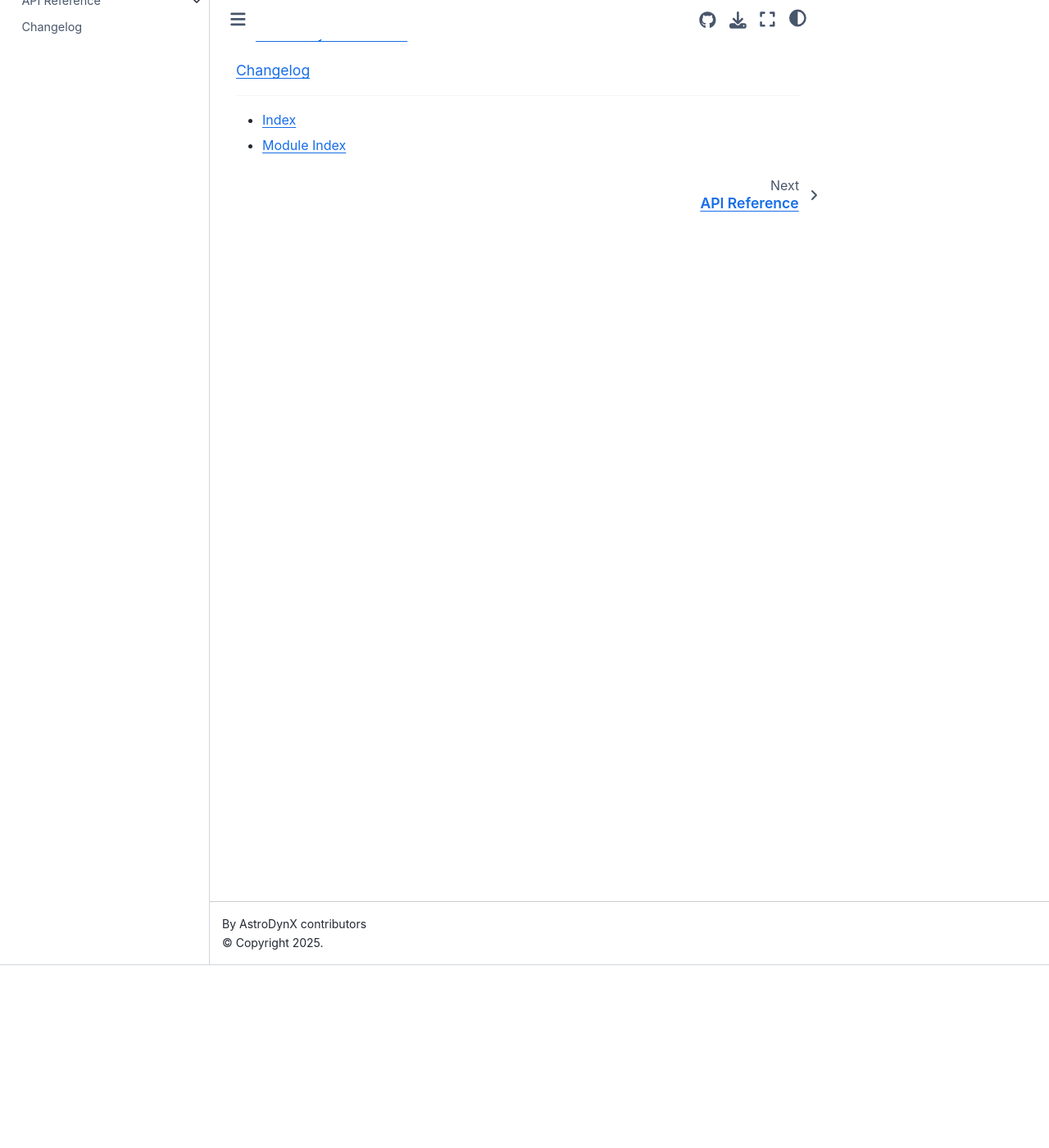
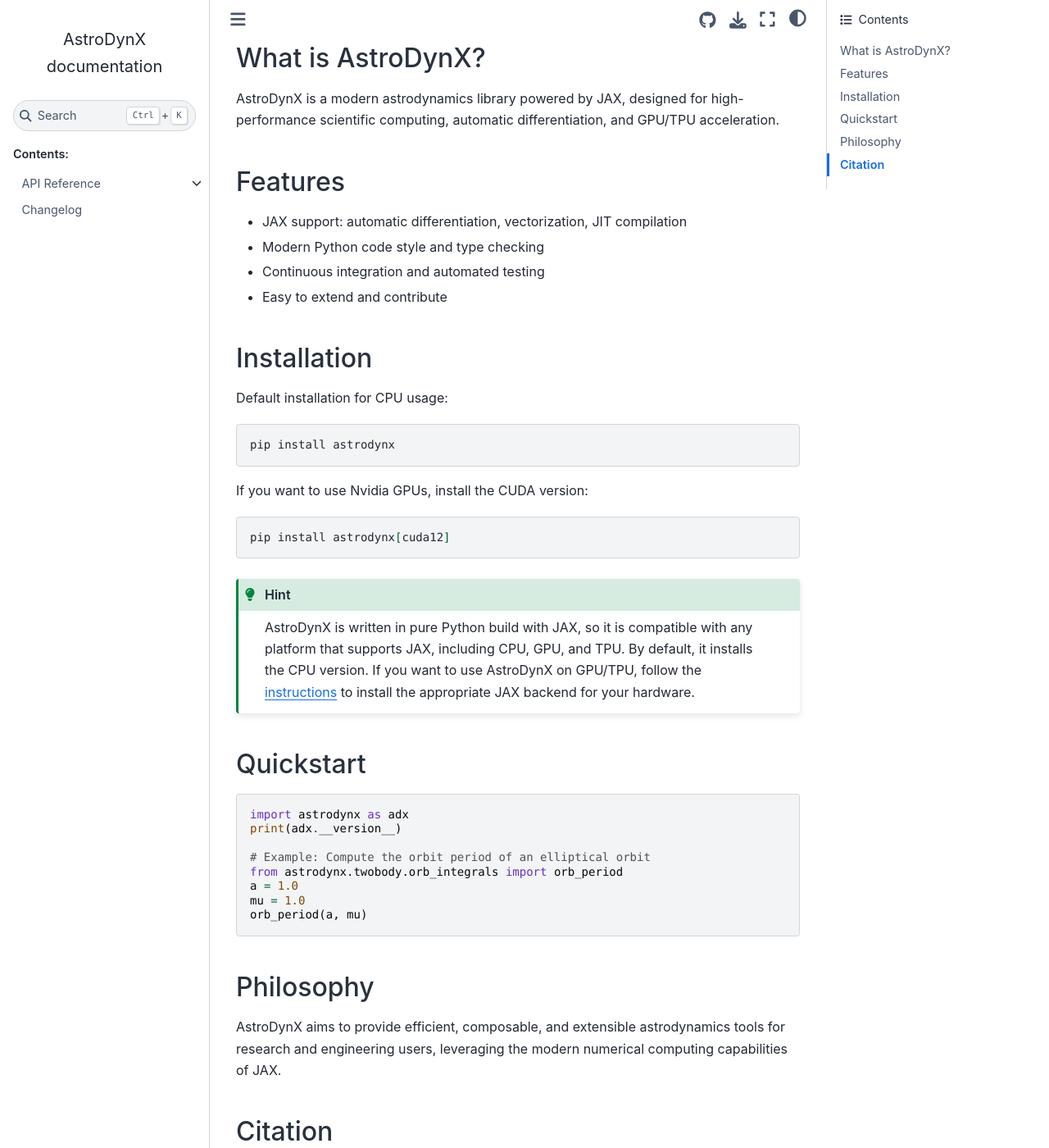
Before and after one commit to pennbay/astrodynx, a Sphinx documentation site: the page built from docs/index.rst, in a window 1280 px wide and 1400 px high, scrolled down 223 px. Shown: the whole window at 82% size. Built offline with Sphinx 7.4.7 and the Sphinx Book theme 1.1.4, drawn with Linux system fonts in a browser that asks for light colours; pages that are not in the unit, such as notebooks, are missing from menus; some of the changed text lies outside the part shown; grey boxes are pictures that could not be loaded.

Commit message:
docs(docs): update docs index

```diff
--- a/docs/index.rst
+++ b/docs/index.rst
@@ -1,5 +1,76 @@
-Welcome to AstroDynX's documentation!
-======================================
+Welcome to AstroDynX!
+=====================
+
+A modern astrodynamics library powered by JAX: differentiate, vectorize, JIT to GPU/TPU, and more.
+
+.. image:: https://img.shields.io/pypi/v/astrodynx
+   :target: https://pypi.org/project/astrodynx/
+.. image:: https://img.shields.io/github/license/adxorg/astrodynx
+   :target: https://github.com/adxorg/astrodynx/blob/main/LICENSE
+.. image:: https://github.com/adxorg/astrodynx/actions/workflows/ci.yml/badge.svg
+   :target: https://github.com/adxorg/astrodynx/actions/workflows/ci.yml
+.. image:: https://codecov.io/gh/adxorg/astrodynx/graph/badge.svg?token=azxgWzPIIU
+   :target: https://codecov.io/gh/adxorg/astrodynx
+
+What is AstroDynX?
+------------------
+AstroDynX is a modern astrodynamics library powered by JAX, designed for high-performance scientific computing, automatic differentiation, and GPU/TPU acceleration.
+
+Features
+--------
+- JAX support: automatic differentiation, vectorization, JIT compilation
+- Modern Python code style and type checking
+- Continuous integration and automated testing
+- Easy to extend and contribute
+
+Installation
+------------
+Default installation for CPU usage:
+
+.. code-block:: bash
+
+   pip install astrodynx
+
+If you want to use Nvidia GPUs, install the CUDA version:
+
+.. code-block:: bash
+
+   pip install astrodynx[cuda12]
+
+.. hint::
+
+   AstroDynX is written in pure Python build with JAX, so it is compatible with any platform that supports JAX, including CPU, GPU, and TPU. By default, it installs the CPU version. If you want to use AstroDynX on GPU/TPU, follow the `instructions <https://jax.readthedocs.io/en/latest/installation.html>`_ to install the appropriate JAX backend for your hardware.
+
+
+Quickstart
+----------
+.. code-block:: python
+
+   import astrodynx as adx
+   print(adx.__version__)
+
+   # Example: Compute the orbit period of an elliptical orbit
+   from astrodynx.twobody.orb_integrals import orb_period
+   a = 1.0
+   mu = 1.0
+   orb_period(a, mu)
+
+Philosophy
+----------
+AstroDynX aims to provide efficient, composable, and extensible astrodynamics tools for research and engineering users, leveraging the modern numerical computing capabilities of JAX.
+
+Citation
+--------
+If you use AstroDynX in your academic work, please cite our project:
+
+.. code-block:: bibtex
+
+   @misc{astrodynx2025,
+     title={AstroDynX: Modern Astrodynamics with JAX},
+     author={Peng SHU and contributors},
+     year={2025},
+     howpublished={\url{https://github.com/adxorg/astrodynx}}
+   }
 
 .. toctree::
    :maxdepth: 2
@@ -14,7 +85,5 @@ Welcome to AstroDynX's documentation!
 
    changelog
 
-==================
-
 * :ref:`genindex`
 * :ref:`modindex`
--- a/pyproject.toml
+++ b/pyproject.toml
@@ -34,6 +34,9 @@ keywords = ["astrodynamics", "celestial mechanics"]
 "Documentation" = "https://adxorg.github.io/astrodynx"
 
 [project.optional-dependencies]
+cuda12 = [
+    "jax[cuda12]"
+]
 dev = [
     "commitizen",
     "pytest",
```
